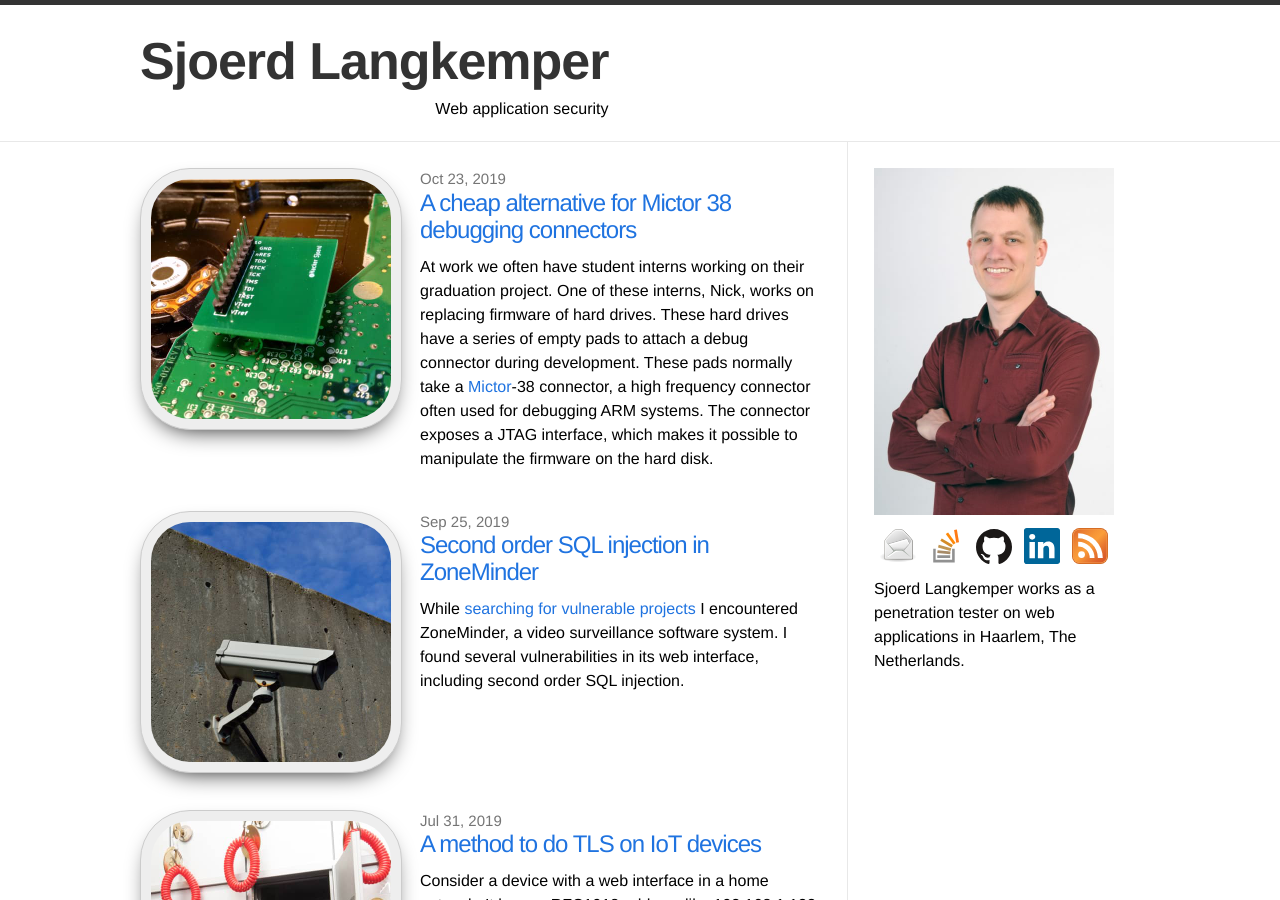
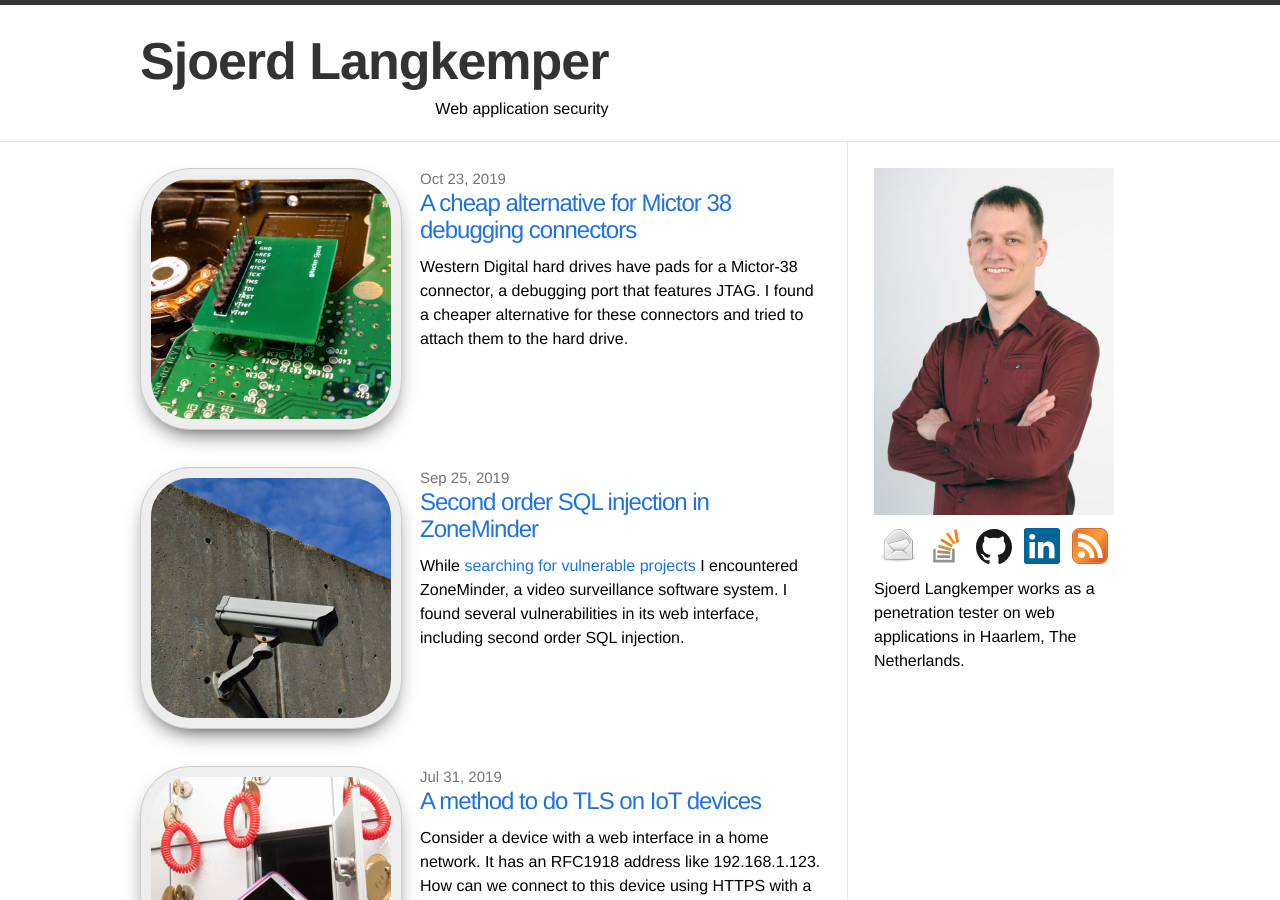
Before and after one commit to Sjord/Sjord.github.io, a Jekyll site: the page built from index.html, in a window 1280 px wide and 900 px high. Built offline with Jekyll 4.4.1, drawn with Linux system fonts in a browser that asks for light colours; some of the changed lines change nothing that is shown.

Commit message:
Add headers

```diff
--- a/_posts/2019-06-25-cheap-mictor-38-alternative.md
+++ b/_posts/2019-06-25-cheap-mictor-38-alternative.md
@@ -4,6 +4,10 @@
 thumbnail: mictor-480.jpg
 date: 2019-10-23
 ---
+
+Western Digital hard drives have pads for a Mictor-38 connector, a debugging port that features JTAG. I found a cheaper alternative for these connectors and tried to attach them to the hard drive.
+
+## Introduction
 
 At work we often have student interns working on their graduation project. One of these interns, Nick, works on replacing firmware of hard drives. These hard drives have a series of empty pads to attach a debug connector during development. These pads normally take a [Mictor](https://en.wikipedia.org/wiki/MICTOR)-38 connector, a high frequency connector often used for debugging ARM systems. The connector exposes a JTAG interface, which makes it possible to manipulate the firmware on the hard disk.
 
@@ -13,12 +17,19 @@
 
 <img src="/images/mictor-blank.jpg" style="width: 100%">
 
+## Finding an alternative connector
+
 The Mictor connectors have 38 pins with a pitch (distance between pins) of 0.635 mm. This is quite an unusual pitch, and it took me some time to find a matching connector. Eventually I found [this BTB connector](https://nl.aliexpress.com/item/10-stuks-BTB-0-635mm-Pitch-40-Pin-Boord-Vrouwelijke-Mannelijke-SMT-Surface-Mount-BTB-Mezzanine/32967755498.html), which has 40 pins with the correct pitch.
 
 <img src="/images/mictor-connector.jpg" style="width: 100%">
+
+## Attaching the connector
+
+Soldering the little wires is quite a challenge. The best way is to first put solder on the whole connector, and then remove it again using solder wick. This leaves a little bit of solder under each pin, without the precision needed when soldering each pin individually.
+
 <img src="/images/mictor-harddisk.jpg" style="width: 100%">
 
-Soldering the little wires is quite a challenge. The best way is to first put solder on the whole connector, and then remove it again using solder wick. This leaves a little bit of solder under each pin, without the precision needed when soldering each pin individually.
+## Connecting
 
 To connect easily to the other connector I made a little breakout board. I drew a PCB in Kicad and had it made by a PCB manufacturer.
 
@@ -26,6 +37,8 @@
 <img src="/images/mictor-pcb.jpg" style="width: 100%">
 <img src="/images/mictor-attached.jpg" style="width: 100%">
 
+## Conclusion
+
 In the end, it didn't totally work. The JTAG boundary scan didn't turn up any CPU's. I am not sure why. I checked all connections, but couldn't find a problem.
 
-Even though the actual JTAG connection failed, this project was still educational for me. For me, it was the first time I designed and prodered a PCB, but I found it pretty easy.
+Even though the actual JTAG connection failed, this project was still educational for me. For me, it was the first time I designed and ordered a PCB, but I found it pretty easy.
```
